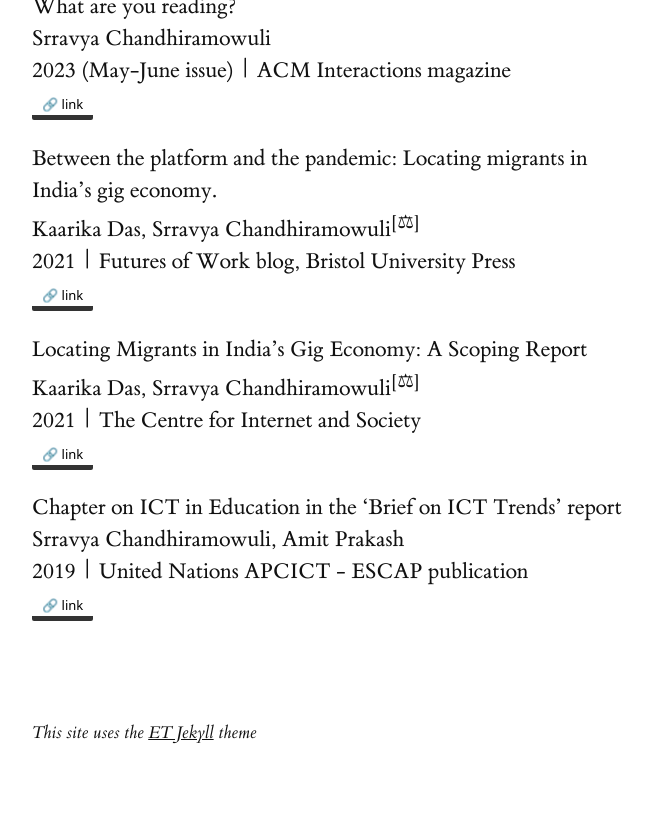
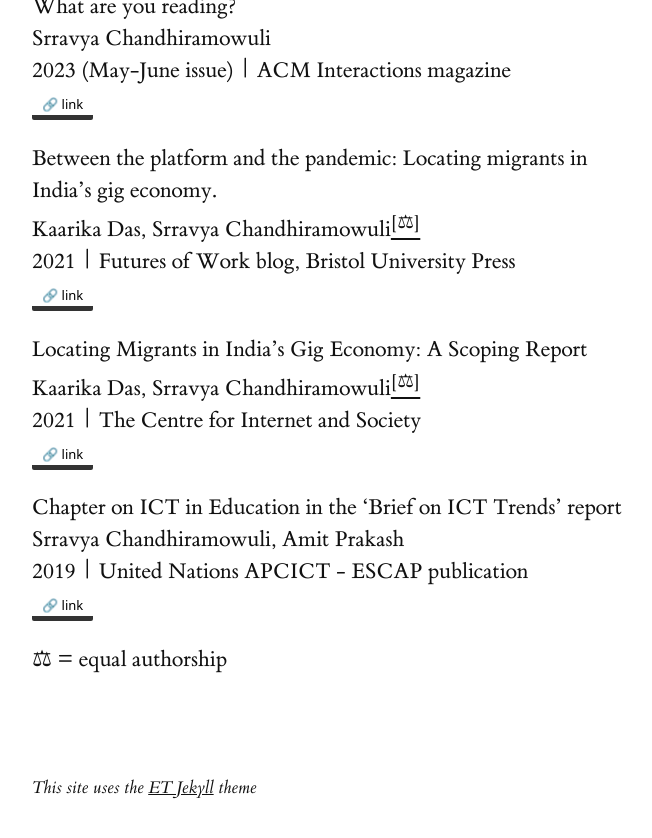
Before and after one commit to srravya/srravya.github.io, a Jekyll site: the page built from publications/index.md, in a window 1280 px wide and 900 px high, scrolled down 2008 px. Shown: the top 838 px of the window, without its empty margins (128-780 px from the left). Built offline with Jekyll 4.4.1, drawn with Linux system fonts in a browser that asks for light colours; some of the changed lines change nothing that is shown.

Commit message:
Update index.md

```diff
--- a/publications/index.md
+++ b/publications/index.md
@@ -36,7 +36,7 @@ IDIA 2020 | International Development Informatics Association Conference<br>
 ## Book chapter
 
 Precarious Disruption: Revisiting Worker Control and Consent in the Age of Algorithms and Apps<br>
-Srravya Chandhiramowuli, Janaki Srinivasan and Pradyumna Taduri.<sup>[⚖]</sup><br>
+Srravya Chandhiramowuli, Janaki Srinivasan and Pradyumna Taduri.<a href="#equalauthorship"><sup>[⚖]</sup></a><br>
 Handbook of Global Social Theory. Sage Publications. 2024.
 
 ## Reports, reviews, commentary
@@ -52,12 +52,12 @@ Srravya Chandhiramowuli<br>
 <a class=linkpill href="https://interactions.acm.org/archive/view/may-june-2023/srravya-chandhiramowuli">🔗 link</a>
 
 Between the platform and the pandemic: Locating migrants in India’s gig economy.<br>
-Kaarika Das, Srravya Chandhiramowuli<sup>[⚖]</sup><br>
+Kaarika Das, Srravya Chandhiramowuli<a href="#equalauthorship"><sup>[⚖]</sup></a><br>
 2021 | Futures of Work blog, Bristol University Press<br>
 <a class=linkpill href="https://futuresofwork.co.uk/2021/03/16/caught-between-the-platform-and-the-pandemic-locating-migrants-in-indias-gig-economy/">🔗 link</a>
 
 Locating Migrants in India’s Gig Economy: A Scoping Report<br>
-Kaarika Das, Srravya Chandhiramowuli<sup>[⚖]</sup><br>
+Kaarika Das, Srravya Chandhiramowuli<a href="#equalauthorship"><sup>[⚖]</sup></a><br>
 2021 | The Centre for Internet and Society<br>
 <a class=linkpill href="https://cis-india.org/raw/locating-migrants-in-indias-gig-economy-a-scoping-report">🔗 link</a>
 
@@ -65,3 +65,5 @@ Chapter on ICT in Education in the ‘Brief on ICT Trends’ report<br>
 Srravya Chandhiramowuli, Amit Prakash<br>
 2019 | United Nations APCICT - ESCAP publication<br>
 <a class=linkpill href="https://www.unapcict.org/sites/default/files/inline-files/ICT%20TRENDS_%20ICT%20for%20Education.pdf">🔗 link</a>
+
+<p id="equalauthorship">⚖ = equal authorship</p>
```
